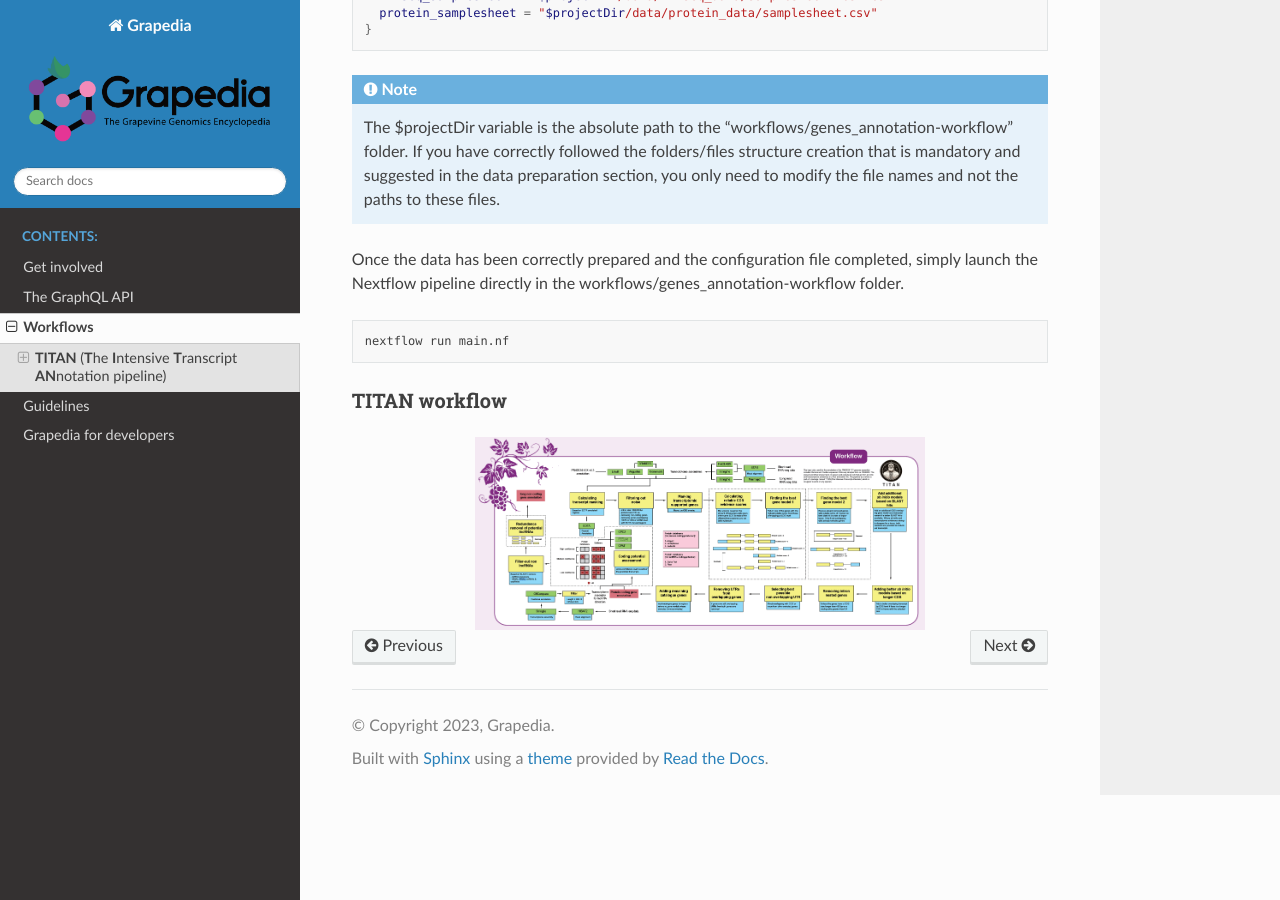
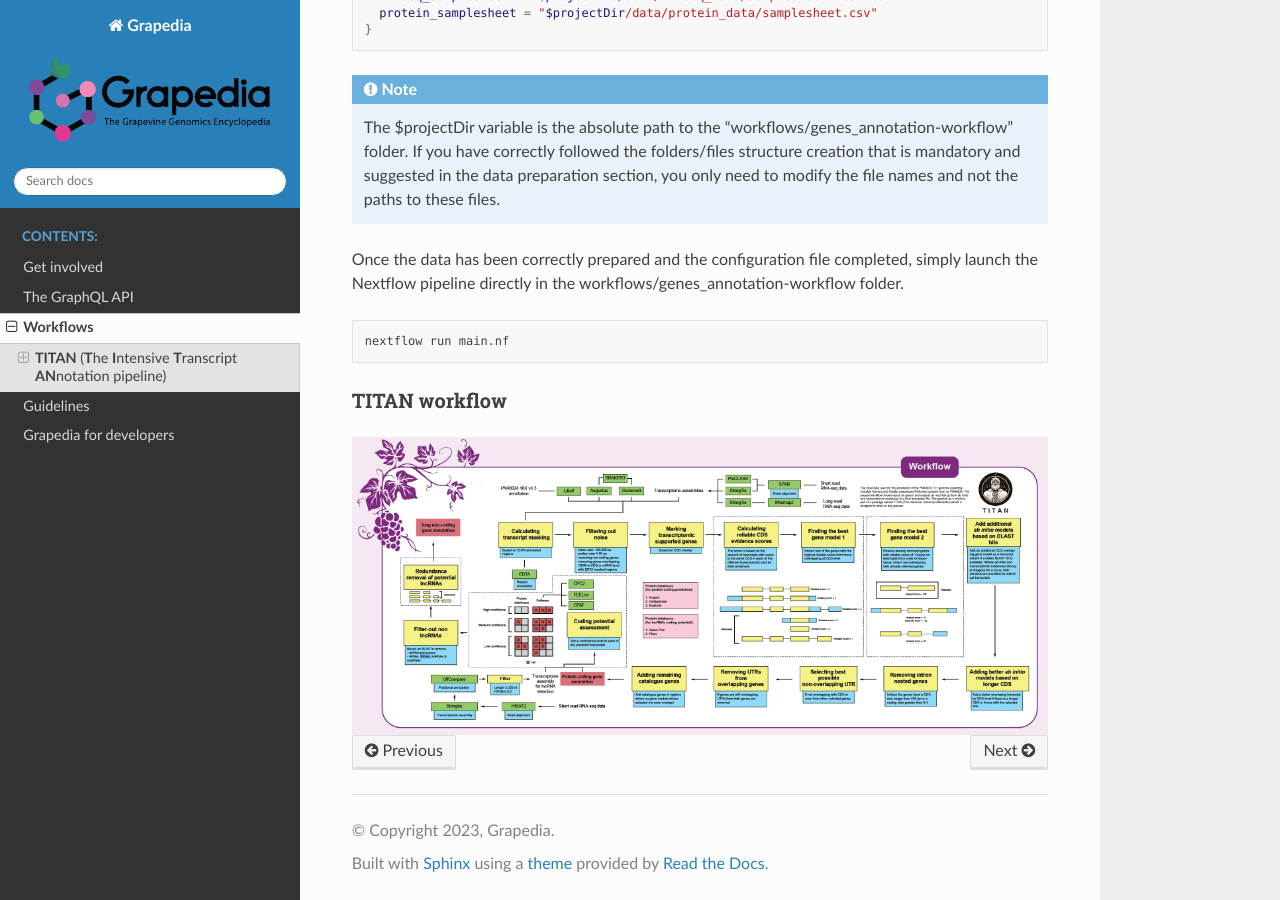
Before and after one commit to Grapedia/grapedia, a Sphinx documentation site: the page built from docs/workflows.rst, in a window 1280 px wide and 900 px high, scrolled down 3133 px. Built offline with Sphinx 7.4.7 and the Read the Docs theme 2.0.0, drawn with Linux system fonts in a browser that asks for light colours.

Commit message:
Update workflows.rst

```diff
--- a/docs/workflows.rst
+++ b/docs/workflows.rst
@@ -132,5 +132,5 @@ TITAN workflow
 ^^^^^^^^^^^^^^^^^^^
 
 .. image:: _static/workflow_titan.png
-  :width: 450
+  :width: 1000
   :align: center
```
